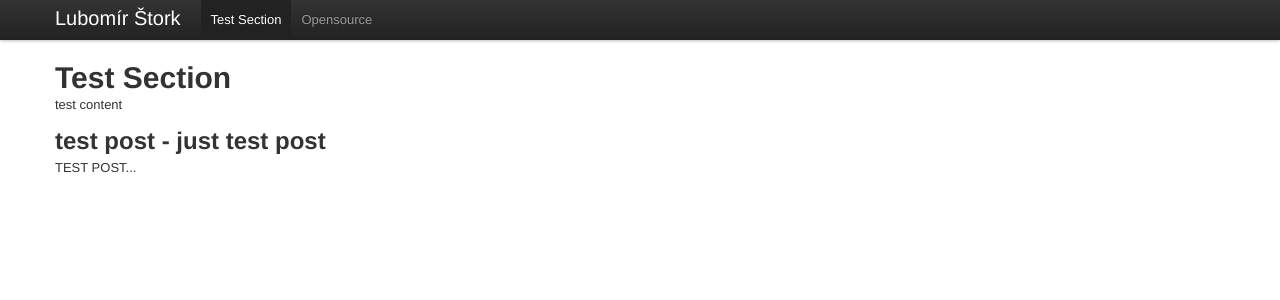
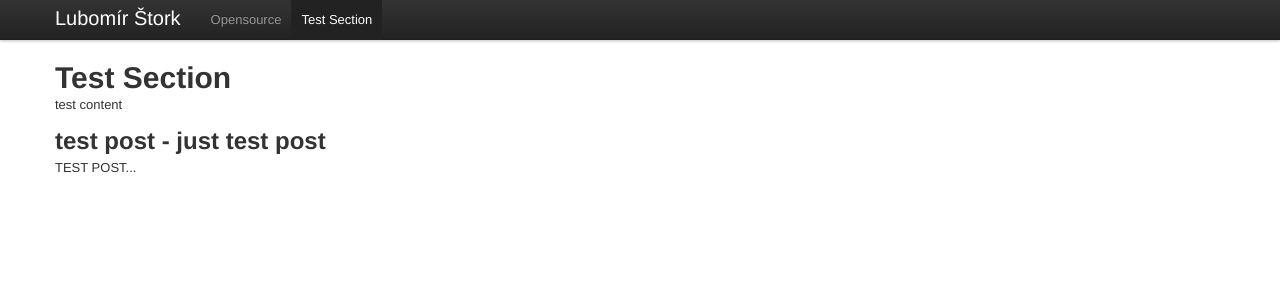
Before and after one commit to stork/stork.github.io, a Jekyll site: the page built from test/_posts/2011-11-12-index.html, in a window 1280 px wide. Shown: the top 300 px of the page. Built offline with Jekyll 4.4.1, drawn with Linux system fonts in a browser that asks for light colours.

Commit message:
Reverse iterators

```diff
--- a/_includes/navigation.html
+++ b/_includes/navigation.html
@@ -9,7 +9,7 @@
 			<a class="brand" href="/">Lubomír Štork</a>
 			<div class="nav-collapse">
 				<ul class="nav">
-				{% for post in site.tags.section %}
+				{% for post in site.tags.section reversed %}
 					{% assign current = nil %}
 					{% if page.categories[0] == post.categories[0] %}
 						{% assign current = 'active' %}
--- a/_layouts/section.html
+++ b/_layouts/section.html
@@ -2,7 +2,7 @@
 layout: default
 ---
 {{ content }}
-{% for post in site.tags.page %}
+{% for post in site.tags.page reversed %}
 	{% if post.categories[0] == page.categories[0] %}
 <h2>{{ post.title }} - {{ post.description }}</h2>
 {{ post.content }}
```
